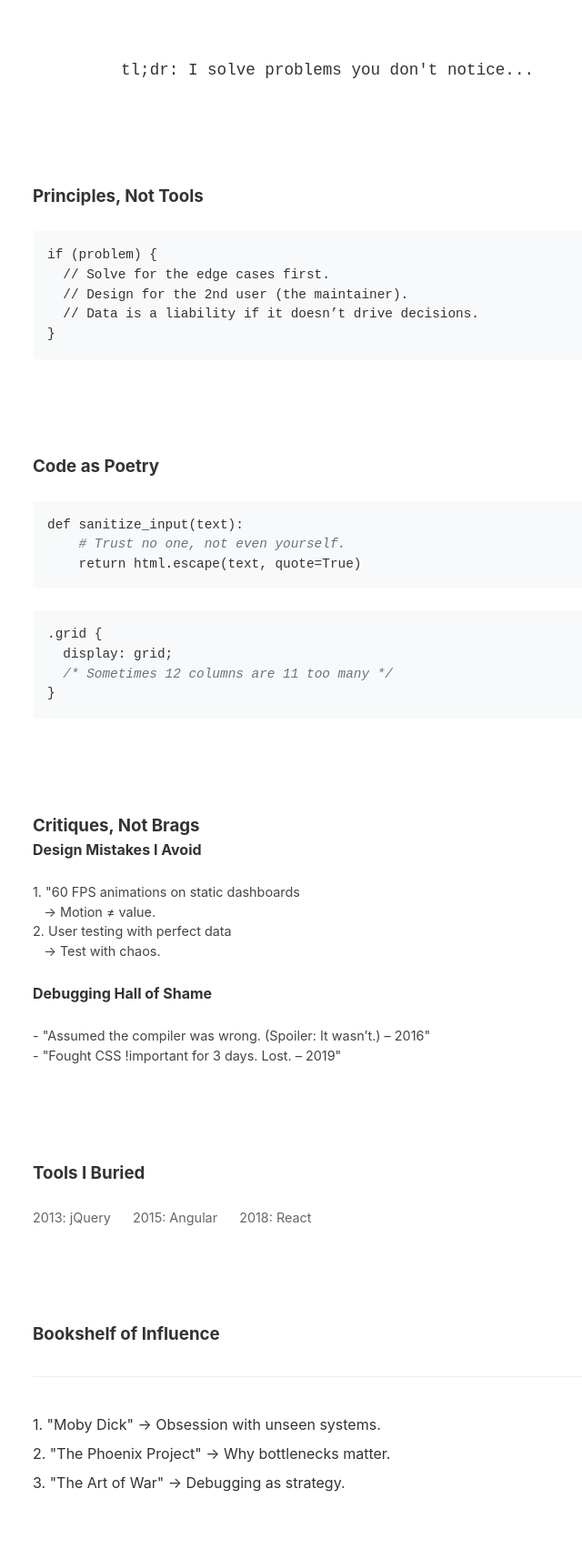
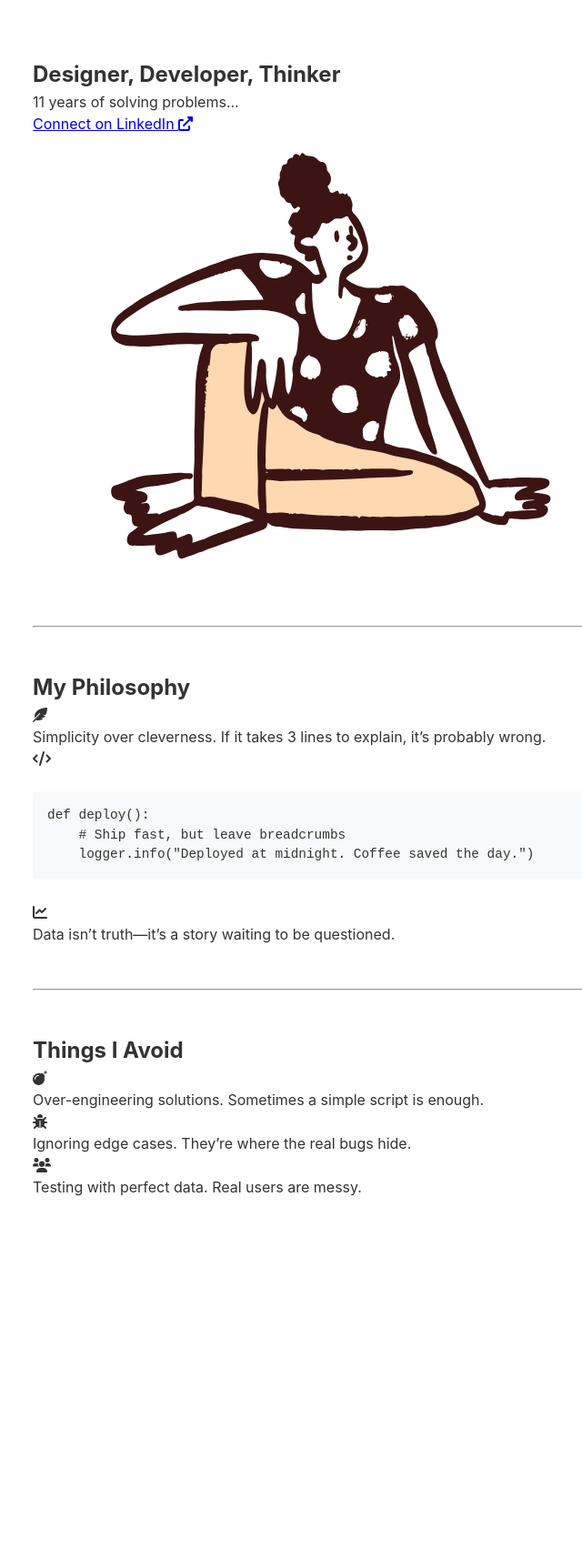
Before and after one commit to abhilashini/abhilashini.github.io, a Jekyll site: the page built from index.md, in a window 1280 px wide. Shown: the whole page at 91% size, without its empty margins (280-920 px from the left). Built offline with Jekyll 4.4.1, drawn with Linux system fonts in a browser that asks for light colours; after the commit the page ends 1381 px from its top, so only the background shows below that.

```diff
--- a/_config.yml
+++ b/_config.yml
@@ -1,5 +1,5 @@
-title: Abhilashini A J
-description: "Personal Page"
+title: Your Name
+description: "Scrapbook of Thoughts"
 baseurl: /
 url: "https://abhilashini.github.io"
 markdown: kramdown
--- /dev/null
+++ b/_data/avoid.yaml
@@ -0,0 +1,6 @@
+- text: "Over-engineering solutions. Sometimes a simple script is enough."
+  icon: "fas fa-bomb"
+- text: "Ignoring edge cases. They’re where the real bugs hide."
+  icon: "fas fa-bug"
+- text: "Testing with perfect data. Real users are messy."
+  icon: "fas fa-users"
--- /dev/null
+++ b/_data/philosophy.yaml
@@ -0,0 +1,9 @@
+- text: "Simplicity over cleverness. If it takes 3 lines to explain, it’s probably wrong."
+  icon: "fas fa-feather-alt"
+- code: |
+    def deploy():
+        # Ship fast, but leave breadcrumbs
+        logger.info("Deployed at midnight. Coffee saved the day.")
+  icon: "fas fa-code"
+- text: "Data isn’t truth—it’s a story waiting to be questioned."
+  icon: "fas fa-chart-line"
--- /dev/null
+++ b/_includes/carousel.html
@@ -0,0 +1,15 @@
+<div class="carousel" data-carousel>
+    {% for item in include.items %}
+    <div class="carousel-item" tabindex="0">
+      {% if item.icon %}
+        <i class="{{ item.icon }}"></i>
+      {% endif %}
+      {% if item.code %}
+        <pre><code>{{ item.code }}</code></pre>
+      {% else %}
+        <p>{{ item.text }}</p>
+      {% endif %}
+    </div>
+    {% endfor %}
+    <div class="carousel-progress"></div>
+</div>
--- a/_includes/head.html
+++ b/_includes/head.html
@@ -1,7 +1,8 @@
 <head>
-    <meta charset="utf-8">
-    <title>{{ site.title }}</title>
-    <link rel="stylesheet" href="{{ 'assets/css/main.css' | relative_url }}">
-    <link href="https://fonts.googleapis.com/css2?family=Fira+Code&family=EB+Garamond&display=swap" rel="stylesheet">
-    <script defer src="{{ '/js/navigation.js' | relative_url }}"></script>
-  </head>
+  <meta charset="utf-8">
+  <title>{{ site.title }}</title>
+  <link rel="stylesheet" href="{{ 'assets/css/main.css' | relative_url }}">
+  <link href="https://fonts.googleapis.com/css2?family=Playfair+Display:wght@700&family=Roboto:wght@400;500&display=swap" rel="stylesheet">
+  <link rel="stylesheet" href="https://cdnjs.cloudflare.com/ajax/libs/font-awesome/6.0.0/css/all.min.css">
+  <script defer src="{{ '/js/scripts.js' | relative_url }}"></script>
+</head>
--- a/_layouts/default.html
+++ b/_layouts/default.html
@@ -3,9 +3,8 @@
   {% include head.html %}
   <body>
     <main class="page-content" aria-label="Content">
-      <div class="wrapper">
-        {{ content }}
-      </div>
+      {{ content }}
     </main>
+    {% include footer.html %}
   </body>
 </html>
--- a/index.md
+++ b/index.md
@@ -2,68 +2,39 @@
 layout: default
 ---
 
-<section tabindex="-1">
-  <details>
-    <summary class="mono">tl;dr: I solve problems you don't notice...</summary>
-    <p><em>11 years of quiet fixes...</em></p>
-  </details>
-</section>
+<section class="section" id="intro">
+  <div class="container">
+    <h1 class="section-title section-title--left active" data-section="intro">
+      Designer, Developer, Thinker
+    </h1>
 
-<section tabindex="-1">
-  <h3>Principles, Not Tools</h3>
-  {% raw %}<pre class="mono">
-if (problem) {
-  // Solve for the edge cases first.
-  // Design for the 2nd user (the maintainer).
-  // Data is a liability if it doesn’t drive decisions.
-}</pre>{% endraw %}
-</section>
+    <p>11 years of solving problems...</p>
+    <a href="#">Connect on LinkedIn <i class="fas fa-external-link-alt"></i></a>
 
-<section tabindex="-1">
-  <h3>Code as Poetry</h3>
-  {% raw %}
-  <pre class="mono">
-def sanitize_input(text):
-    <span class="comment"># Trust no one, not even yourself.</span>
-    return html.escape(text, quote=True)</pre>
-  <pre class="mono">
-.grid {
-  display: grid;
-  <span class="comment">/* Sometimes 12 columns are 11 too many */</span>
-}</pre>
-  {% endraw %}
-</section>
-
-<section tabindex="-1">
-  <h3>Critiques, Not Brags</h3>
-  <div class="critiques">
-    <h4>Design Mistakes I Avoid</h4>
-    <pre>
-1. "60 FPS animations on static dashboards
-   → Motion ≠ value.
-2. User testing with perfect data
-   → Test with chaos.</pre>
-    <h4>Debugging Hall of Shame</h4>
-    <pre>
-- "Assumed the compiler was wrong. (Spoiler: It wasn’t.) – 2016"
-- "Fought CSS !important for 3 days. Lost. – 2019"</pre>
+    <img src="/assets/images/SittingDoodle.svg" class="intro-doodle" alt="">
   </div>
 </section>
 
-<section tabindex="-1">
-  <h3>Tools I Buried</h3>
-  <div class="timeline">
-    <span class="timeline-item">2013: jQuery</span>
-    <span class="timeline-item">2015: Angular</span>
-    <span class="timeline-item">2018: React</span>
+<hr class="section-divider">
+
+<section class="section" id="philosophy">
+  <h2 class="section-title section-title--left" data-section="philosophy">
+    My Philosophy
+  </h2>
+
+  <div class="container">
+    {% include carousel.html items=site.data.philosophy %}
   </div>
 </section>
 
-<section tabindex="-1">
-  <h3>Bookshelf of Influence</h3>
-  <div class="books">
-    <p>1. "Moby Dick" → Obsession with unseen systems.</p>
-    <p>2. "The Phoenix Project" → Why bottlenecks matter.</p>
-    <p>3. "The Art of War" → Debugging as strategy.</p>
+<hr class="section-divider">
+
+<section class="section" id="avoid">
+  <h2 class="section-title section-title--right" data-section="avoid">
+    Things I Avoid
+  </h2>
+
+  <div class="container">
+    {% include carousel.html items=site.data.avoid %}
   </div>
 </section>
```
Also changed, not shown: assets/css/main.scss (added, +121 -0 lines), assets/js/script.js (deleted, +0 -35 lines), assets/js/scripts.js (added, +36 -0 lines), _includes/footer.html (added).
